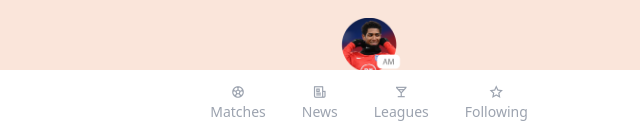
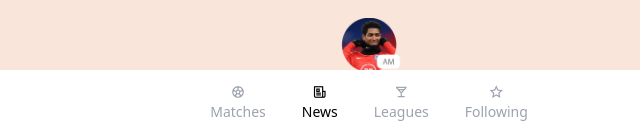
Before and after one commit to ahbabli/players, a plain HTML site: page index.html in a window 1280 px wide. Shown: the part 662-798 px from the top of the page, 271-911 px from the left. Drawn offline with nearby package versions, Linux system fonts and the light colour scheme.

Commit message:
Update index.html

```diff
--- a/index.html
+++ b/index.html
@@ -15,7 +15,7 @@
             <i class="ri-football-line"></i>
             <a href=""> Matches </a>
         </div>
-        <div class="flex flex-col text-center text-gray-400 hover:text-black">
+        <div class="flex flex-col text-center text-black">
             <i class="ri-newspaper-line"></i>
             <a href=""> News </a>
         </div>
```
